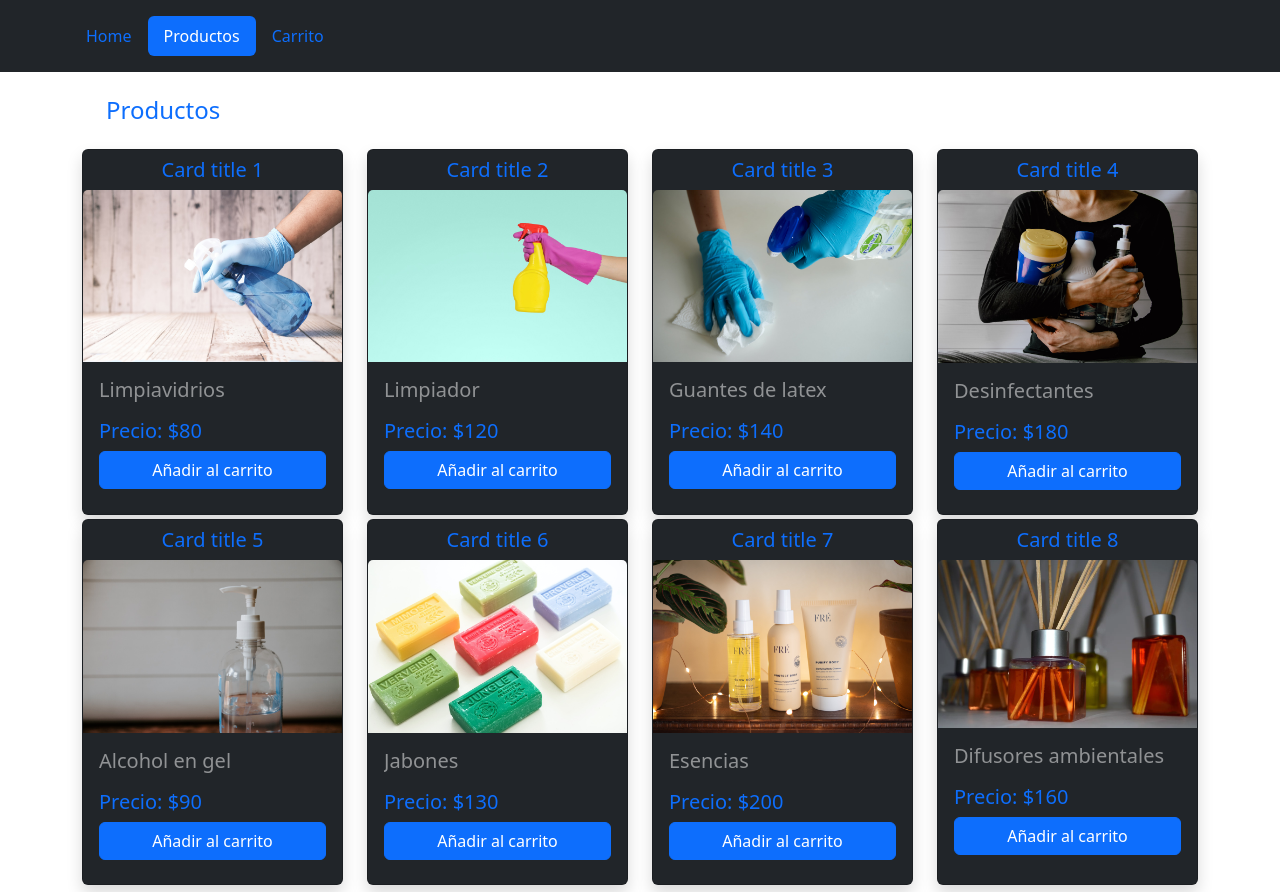
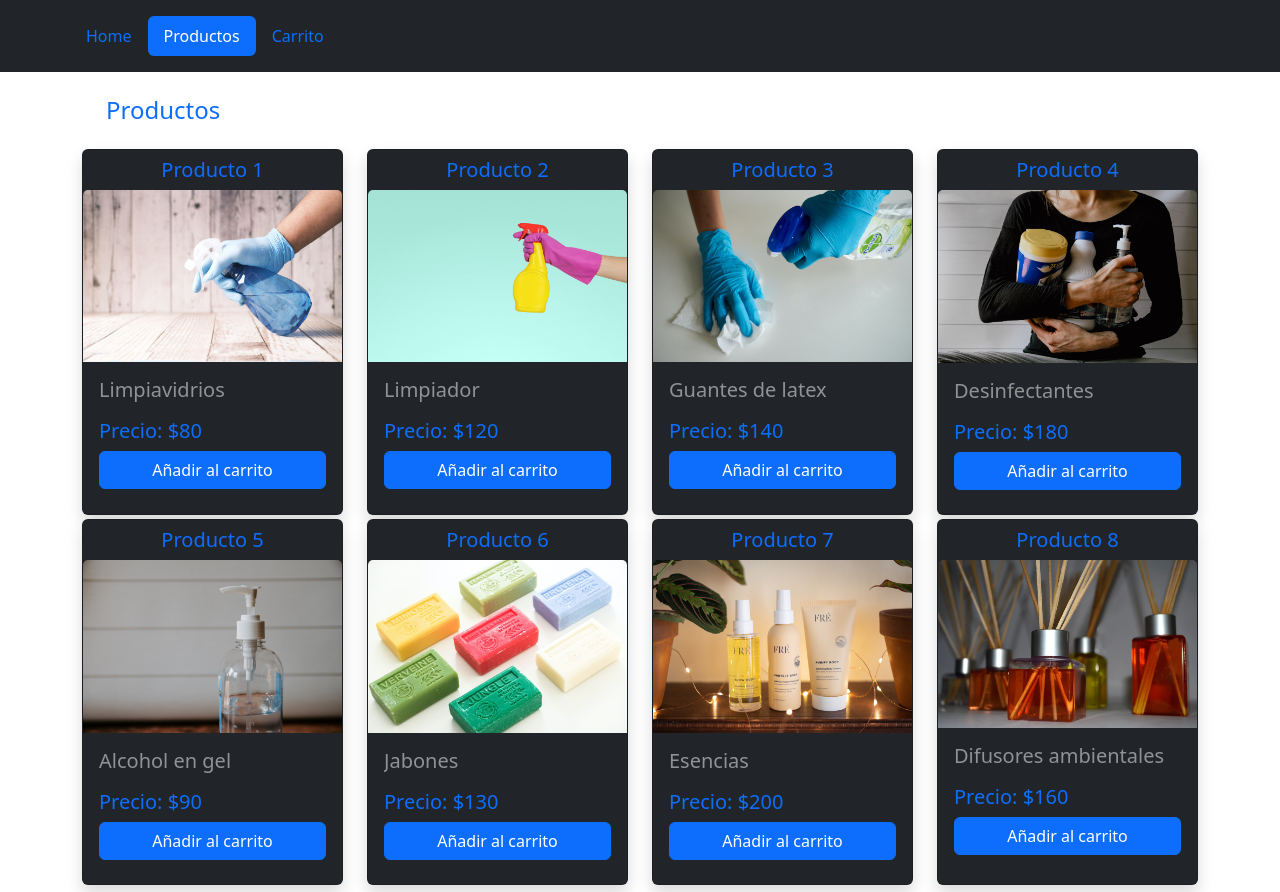
Before and after one commit to danielferra/carritoCompras-limpieza, a plain HTML site: page index.html in a window 1280 px wide. Shown: the top 892 px of the page. Drawn offline with nearby package versions, Linux system fonts and the light colour scheme.

Commit message:
modifique nombre de cards

```diff
--- a/index.html
+++ b/index.html
@@ -31,7 +31,7 @@
             <div class="row row-cols-sm-1 row-cols-md-2 row-cols-lg-3 row-cols-xl-4">
                 <div class="col d-flex justify-content-center-mb-4">
                     <div class="card shadow mb-1 bg-dark rounded" style="width: 20rem;">
-                        <h5 class="card-title pt-2 text-center text-primary">Card title 1<h5>
+                        <h5 class="card-title pt-2 text-center text-primary">Producto 1<h5>
                         <img src="./images/limpiavidrios.jpg" class="card-img-top" alt="">
                         <div class="card-body">
                           <p class="card-text text-white-50 description">Limpiavidrios</p>
@@ -44,7 +44,7 @@
                 </div>
                 <div class="col d-flex justify-content-center-mb-4">
                     <div class="card shadow mb-1 bg-dark rounded" style="width: 20rem;">
-                        <h5 class="card-title pt-2 text-center text-primary">Card title 2<h5>
+                        <h5 class="card-title pt-2 text-center text-primary">Producto 2<h5>
                         <img src="./images/lavandina.jpg" class="card-img-top" alt="">
                         <div class="card-body">
                           <p class="card-text text-white-50 description">Limpiador</p>
@@ -57,7 +57,7 @@
                 </div>
                 <div class="col d-flex justify-content-center-mb-4">
                     <div class="card shadow mb-1 bg-dark rounded" style="width: 20rem;">
-                        <h5 class="card-title pt-2 text-center text-primary">Card title 3<h5>
+                        <h5 class="card-title pt-2 text-center text-primary">Producto 3<h5>
                         <img src="./images/guantes.jpg" class="card-img-top" alt="">
                         <div class="card-body">
                           <p class="card-text text-white-50 description">Guantes de latex</p>
@@ -70,7 +70,7 @@
                 </div>
                 <div class="col d-flex justify-content-center-mb-4">
                     <div class="card shadow mb-1 bg-dark rounded" style="width: 20rem;">
-                        <h5 class="card-title pt-2 text-center text-primary">Card title 4<h5>
+                        <h5 class="card-title pt-2 text-center text-primary">Producto 4<h5>
                         <img src="./images/desinfectante.jpg" class="card-img-top" alt="">
                         <div class="card-body">
                           <p class="card-text text-white-50 description">Desinfectantes</p>
@@ -83,7 +83,7 @@
                 </div>
                 <div class="col d-flex justify-content-center-mb-4">
                     <div class="card shadow mb-1 bg-dark rounded" style="width: 20rem;">
-                        <h5 class="card-title pt-2 text-center text-primary">Card title 5<h5>
+                        <h5 class="card-title pt-2 text-center text-primary">Producto 5<h5>
                         <img src="./images/alcoholgel.jpg" class="card-img-top" alt="">
                         <div class="card-body">
                           <p class="card-text text-white-50 description">Alcohol en gel</p>
@@ -96,7 +96,7 @@
                 </div>
                 <div class="col d-flex justify-content-center-mb-4">
                     <div class="card shadow mb-1 bg-dark rounded" style="width: 20rem;">
-                        <h5 class="card-title pt-2 text-center text-primary">Card title 6<h5>
+                        <h5 class="card-title pt-2 text-center text-primary">Producto 6<h5>
                         <img src="./images/jabones.jpg" class="card-img-top" alt="">
                         <div class="card-body">
                           <p class="card-text text-white-50 description">Jabones</p>
@@ -109,7 +109,7 @@
                 </div>
                 <div class="col d-flex justify-content-center-mb-4">
                     <div class="card shadow mb-1 bg-dark rounded" style="width: 20rem;">
-                        <h5 class="card-title pt-2 text-center text-primary">Card title 7<h5>
+                        <h5 class="card-title pt-2 text-center text-primary">Producto 7<h5>
                         <img src="./images/escencias.jpg" class="card-img-top" alt="">
                         <div class="card-body">
                           <p class="card-text text-white-50 description">Esencias</p>
@@ -122,7 +122,7 @@
                 </div>
                 <div class="col d-flex justify-content-center-mb-4">
                     <div class="card shadow mb-1 bg-dark rounded" style="width: 20rem;">
-                        <h5 class="card-title pt-2 text-center text-primary">Card title 8<h5>
+                        <h5 class="card-title pt-2 text-center text-primary">Producto 8<h5>
                         <img src="./images/productos4.jpg" class="card-img-top" alt="">
                         <div class="card-body">
                           <p class="card-text text-white-50 description">Difusores ambientales</p>
```
